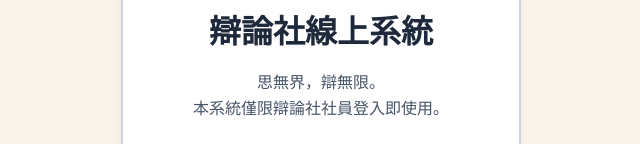
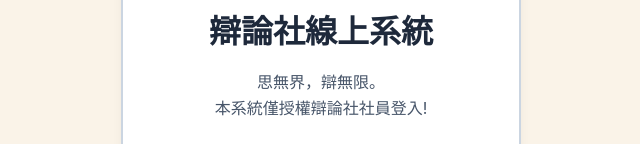
Before and after one commit to zxrotu/debate-points, a Next.js app: page / in a window 1280 px wide. Shown: the part 302-446 px from the top of the page, without its empty margins (319-959 px from the left). Built offline with nearby package versions, Linux system fonts and the light colour scheme; a web font is replaced by a local one.

Commit message:
style: fix typo in page.tsx style attributes and redeploy cleanly

```diff
--- a/app/page.tsx
+++ b/app/page.tsx
@@ -23,7 +23,7 @@ export default function Home() {
         <p className="custom-p" style={{ marginBottom: '32px' }}>
           思無界，辯無限。
           <br />
-          本系統僅限辯論社社員登入即使用。
+          本系統僅授權辯論社社員登入!
         </p>
         <div style={{ display: 'flex', flexDirection: 'column', gap: '16px', marginBottom: '24px' }}>
           <Link href="/login?role=member" className="custom-btn-primary">
```
